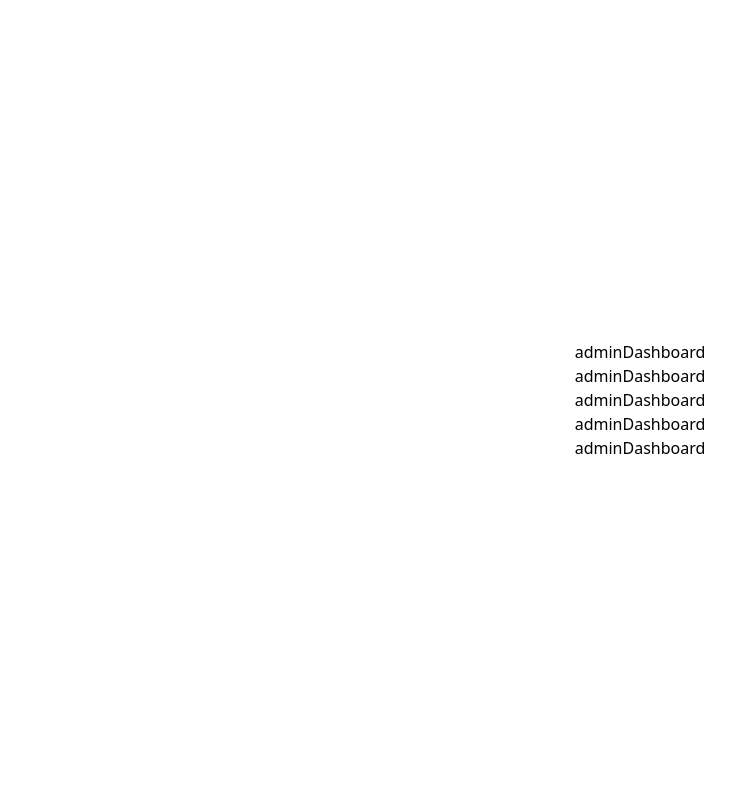
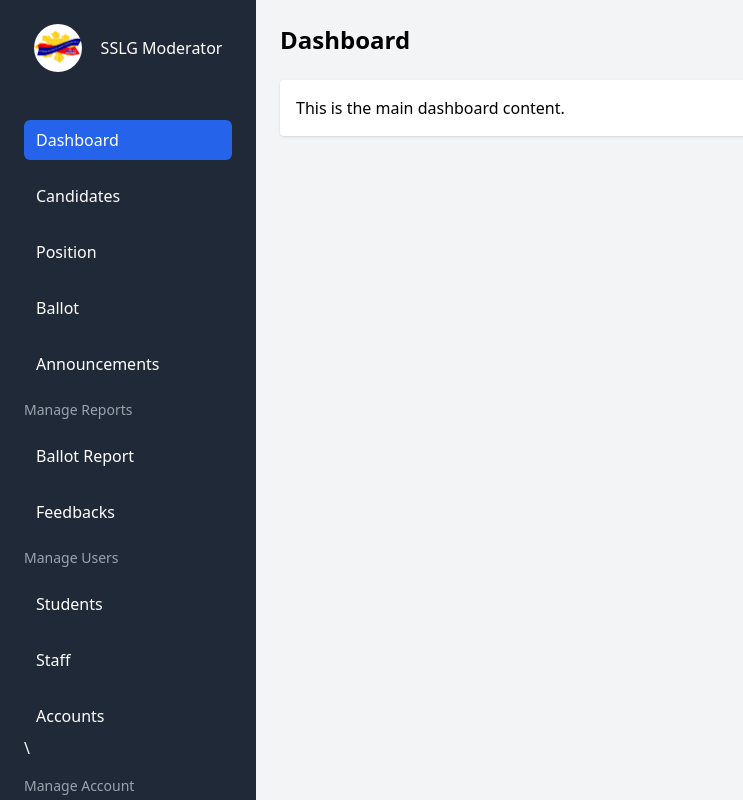
Before and after one commit to Zyberbyte/Web-Voting-System, a React (Vite) app in the folder client/: page /adminDashboard in a window 1280 px wide. Shown: the whole page, without its empty margins (0-743 px from the left). Built offline with nearby package versions, Linux system fonts and the light colour scheme.

Commit message:
feat: :sparkles: added dashboard

```diff
--- a/client/src/pages/Authentication/forgotPassword.jsx
+++ b/client/src/pages/Authentication/forgotPassword.jsx
@@ -20,13 +20,11 @@
           </h2>
           <form>
             <div className="mb-4">
-              <div className="flex items-center border border-gray-300 rounded-lg overflow-hidden">
-                <span className="px-3 text-gray-500">
-                  <i className="fas fa-envelope"></i>
-                </span>
+              <div className="flex  border border-gray-300 rounded-lg overflow-hidden">
+
                 <input
                   className="w-full py-2 px-3 text-gray-700 focus:outline-none"
-                  placeholder="Email"
+                  placeholder="@Email"
                   type="email"
                 />
               </div>
@@ -35,7 +33,7 @@
               className="w-full bg-yellow-400 hover:bg-yellow-500 text-white py-2 rounded-lg"
               type="submit"
             >
-              Reset Password
+              Email Link
             </button>
           </form>
           <div className="mt-4">
--- a/client/src/pages/Dashboard/adminDashboard.jsx
+++ b/client/src/pages/Dashboard/adminDashboard.jsx
@@ -1,16 +1,20 @@
-
+import Sidebar from '../../components/sidebar';
 
 function adminDashboard() {
   return (
-    <>
-      <div className=" flex flex-col justify-center items-center h-[100vh]">
-        <div>adminDashboard</div>
-        <div>adminDashboard</div>
-        <div>adminDashboard</div>
-        <div>adminDashboard</div>
-        <div>adminDashboard</div>
+    <div className="min-h-screen flex">
+    {/* Sidebar */}
+    <Sidebar />
+
+    {/* Main Content */}
+    <div className="flex-1 bg-gray-100 p-6 md:ml-64">
+      <h1 className="text-2xl font-bold mb-6">Dashboard</h1>
+      {/* Add your dashboard content here */}
+      <div className="bg-white p-4 rounded shadow">
+        <p>This is the main dashboard content.</p>
       </div>
-    </>
+    </div>
+  </div>
   );
 }
 
```
